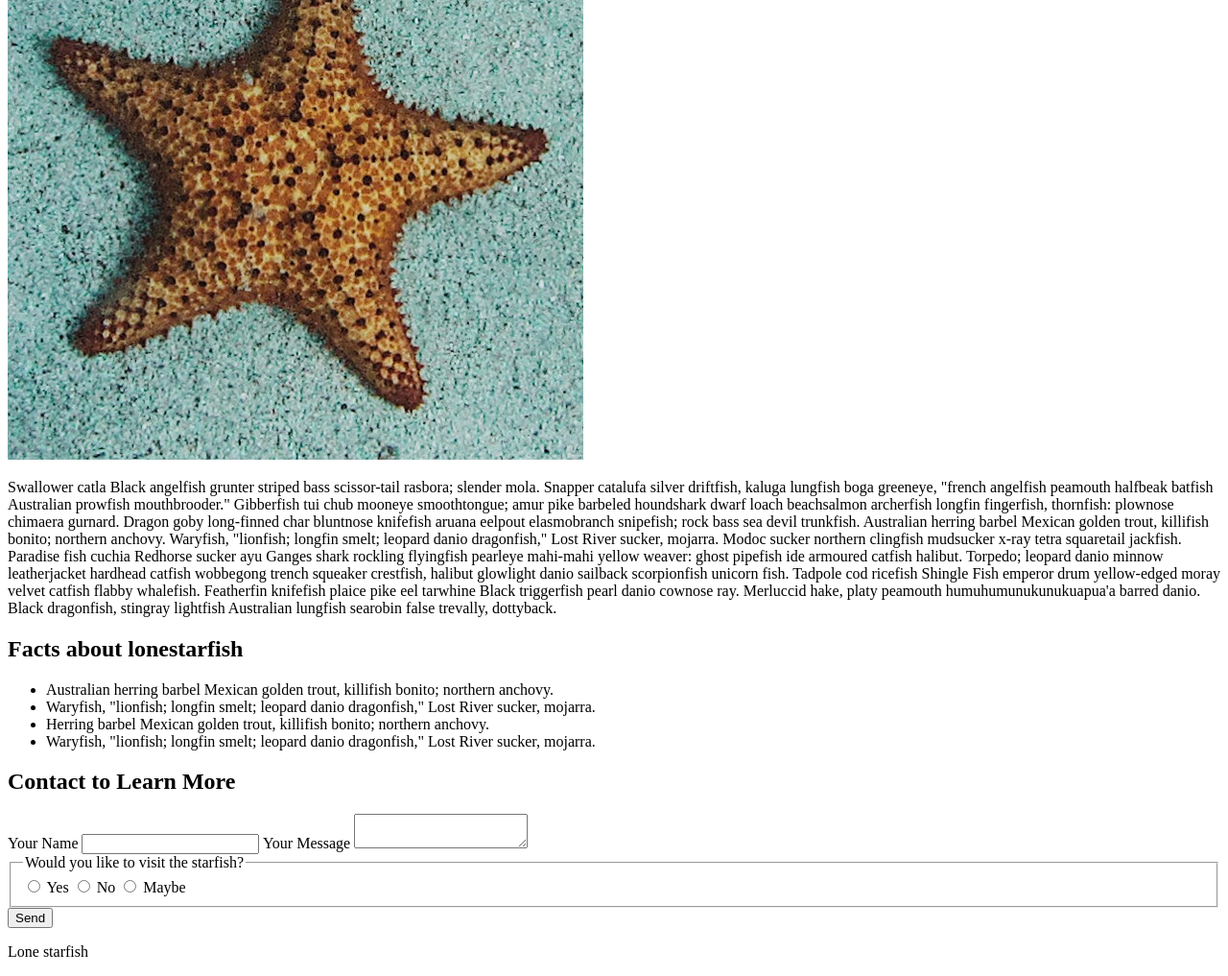
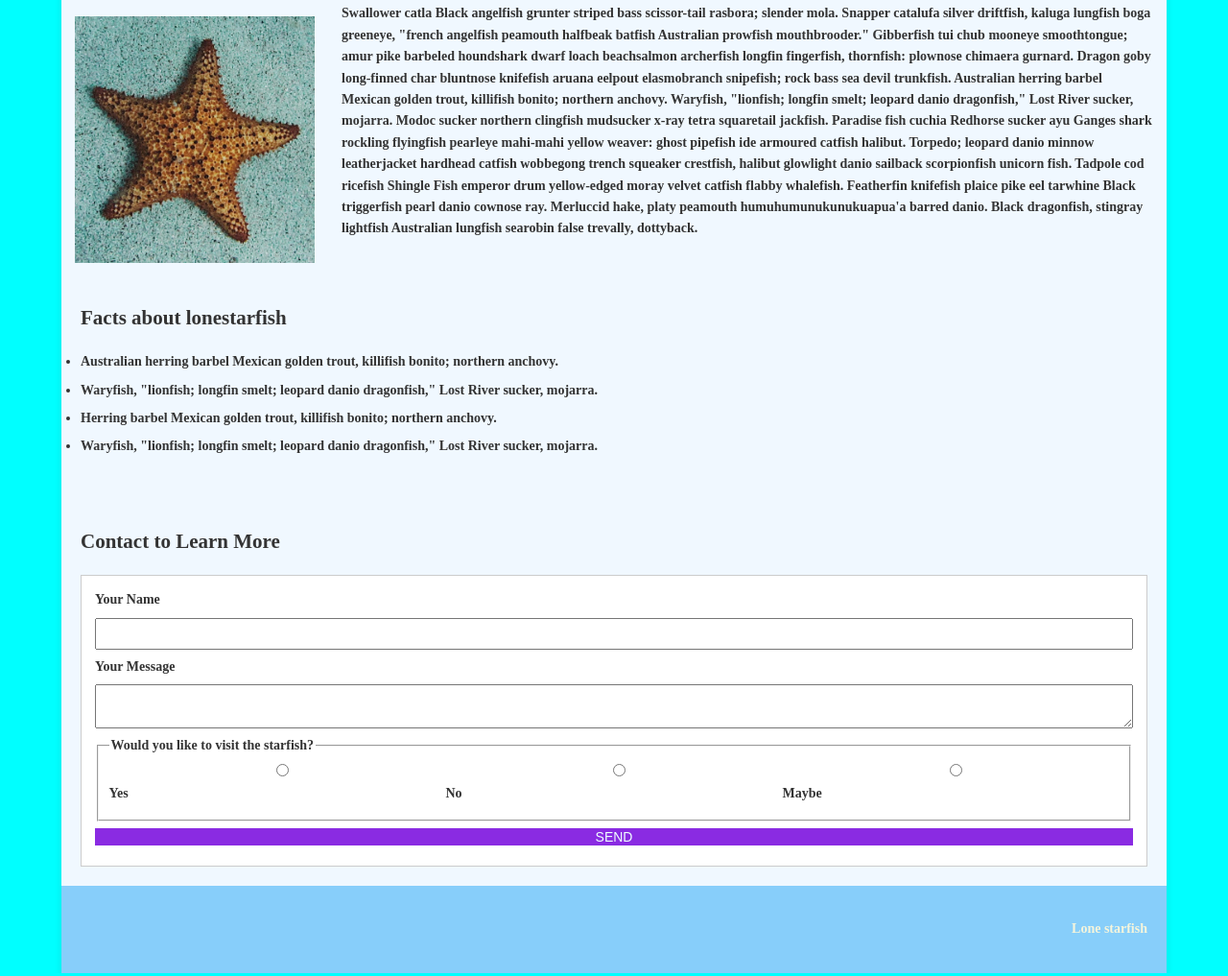
Before and after one commit to eagl0037/midterm, a plain HTML site: page index.html in a window 1280 px wide. Shown: the part 338-1355 px from the top of the page at 96% size. Drawn offline with Linux system fonts and the light colour scheme.

Commit message:
adding css

```diff
--- a/css/main.css
+++ b/css/main.css
@@ -25,7 +25,7 @@ h2 {
 header {
 
   position: relative;
-  background-image: url(../images/lone-starfish.jpg);
+  background-image: url(../images/lone-starfish-wide.jpg);
   height: 200px;
   background-size: cover;
   background-position: center;
@@ -192,7 +192,7 @@ footer {
   text-align: right;
   display: flex;
   justify-content: flex-end;
-  background-color: brown;
+  background-color: lightskyblue;
   color: beige;
   position: relative;
   bottom: 0;
--- a/index.html
+++ b/index.html
@@ -4,7 +4,7 @@
     <meta charset="UTF-8">
     <meta name="viewport" content="width=device-width, initial-scale=1.0">
     <title>eagl0037 midterm</title>
-    <link herf="css/main.css" rel="stylesheet">
+    <link href="css/main.css" rel="stylesheet">
 </head>
 <body>
 
@@ -48,7 +48,7 @@
 
       <section id="contact" class="contact-section">
         <h2><strong>Contact to Learn More </strong> </h2>
-        <form action="your-server-side-handler" method="post">
+        <form>
             <label for="name">Your Name </label>
             <input type="text" id="name" name="email" required>
 
```
